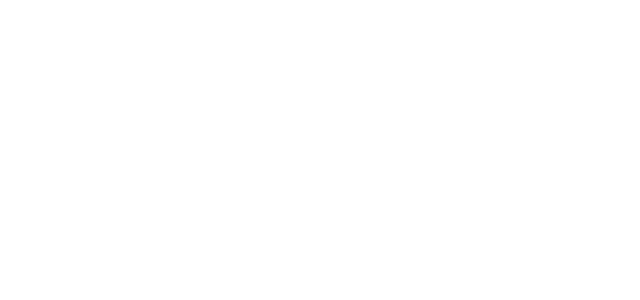
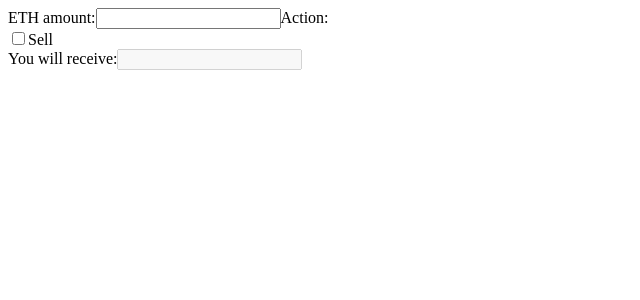
Before and after one commit to PablloZz/blackbot-test, a React (Vite) app: page / in a window 1280 px wide. Shown: the top 300 px of the page, without its empty margins (0-640 px from the left). Built offline with nearby package versions, Linux system fonts and the light colour scheme.

Commit message:
feat: Add form markup

```diff
--- a/src/App.tsx
+++ b/src/App.tsx
@@ -1,7 +1,25 @@
-import './App.css'
+import './App.css';
 
 function App() {
-  return <div></div>;
+  return (
+    <form>
+      <label>
+        <span>ETH amount:</span>
+        <input type='number' />
+      </label>
+      <label>
+        <span>Action:</span>
+        <div>
+          <input type='checkbox' />
+          <span aria-live='assertive'>Sell</span>
+        </div>
+      </label>
+      <label>
+        <span>You will receive:</span>
+        <input type='text' disabled />
+      </label>
+    </form>
+  );
 }
 
-export default App
+export default App;
--- a/src/main.tsx
+++ b/src/main.tsx
@@ -1,6 +1,6 @@
-import React from 'react'
-import ReactDOM from 'react-dom/client'
-import App from './App.tsx'
+import React from 'react';
+import ReactDOM from 'react-dom/client';
+import App from './App.tsx';
 
 ReactDOM.createRoot(document.getElementById('root')!).render(
   <React.StrictMode>
```
